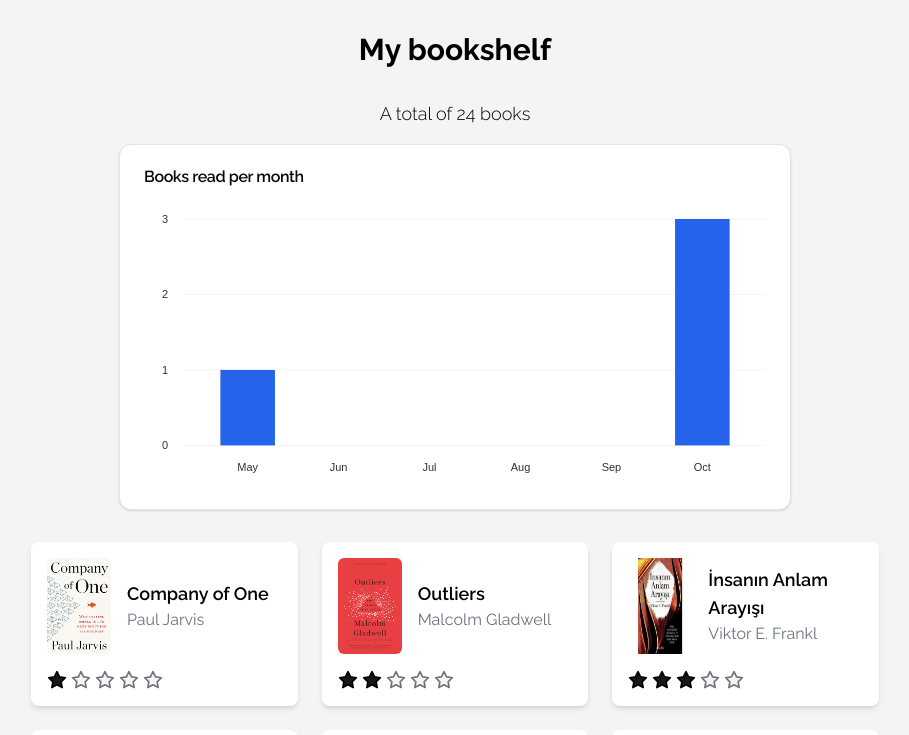
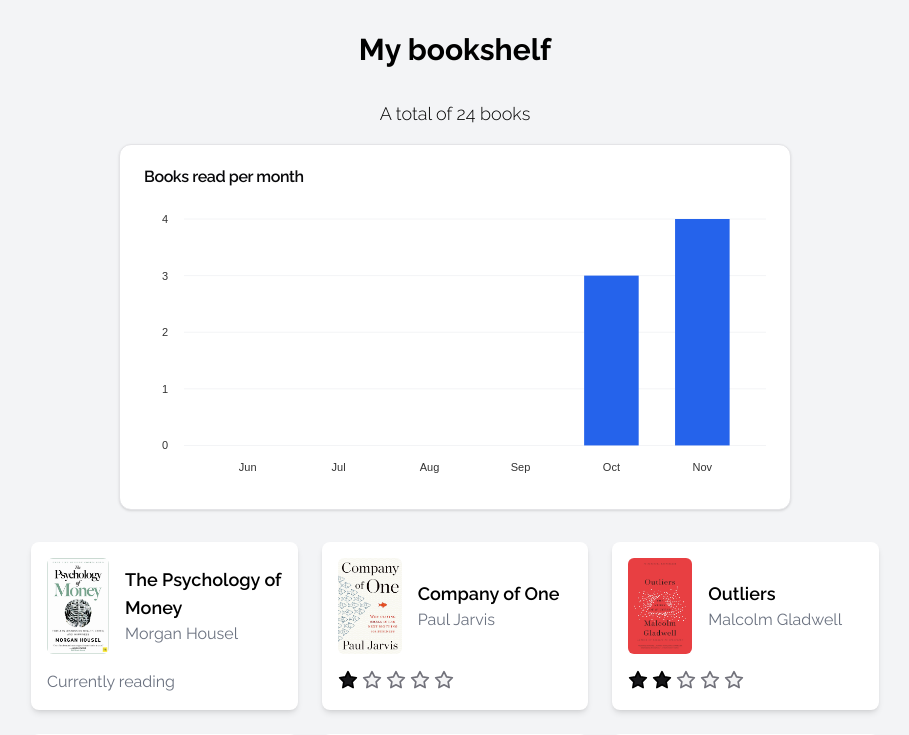
Before and after one commit to selcukcihan/books, a Next.js app: page / in a window 1280 px wide. Shown: the top 735 px of the page, without its empty margins (185-1094 px from the left). Built offline with nearby package versions, Linux system fonts and the light colour scheme.

Commit message:
Fix buttons and current book

```diff
--- a/components/new-bookshelf.tsx
+++ b/components/new-bookshelf.tsx
@@ -19,19 +19,12 @@
 **/
 import { Button } from "@/components/ui/button"
 import { CardTitle, CardHeader, CardContent, Card } from "@/components/ui/card"
-import { Book, Bookshelf } from "../core/model"
+import { Book, Bookshelf, OngoingBook } from "../core/model"
 import BooksChart from './books-chart'
 import Image from 'next/image'
+import Link from "next/link"
 
-const Tile = ({ book }: { book: Book }) => (
-  <div className="bg-white dark:bg-gray-800 rounded-lg shadow-md p-4">
-    <div className="flex items-center mb-4">
-      <Image alt="Book Cover" width="640" height="640" className="w-16 h-24 rounded-md mr-4" src={book.cover} />
-      <div>
-        <h2 className="text-lg font-semibold">{book.title}</h2>
-        <p className="text-gray-500 dark:text-gray-400">{book.author}</p>
-      </div>
-    </div>
+const ArchivedBookTile = ({ book }: { book: Book }) => (
   <div className="flex items-center justify-between">
     <div className="flex items-center space-x-1">
       {[...Array(book.rating)].map((_, index) => (
@@ -42,11 +35,29 @@
       ))}
     </div>
     {book.summary
-        ? <Button className="inline-flex h-8 items-center justify-center rounded-md bg-gray-900 px-4 text-sm font-medium text-gray-50 shadow transition-colors hover:bg-gray-900/90 focus-visible:outline-none focus-visible:ring-1 focus-visible:ring-gray-950 disabled:pointer-events-none disabled:opacity-50 dark:bg-gray-50 dark:text-gray-900 dark:hover:bg-gray-50/90 dark:focus-visible:ring-gray-300">
+      ? <Button className="inline-flex h-8 items-center justify-center rounded-md bg-gray-800 px-4 text-sm font-medium text-gray-50 shadow transition-colors hover:bg-gray-800/80 focus-visible:outline-none focus-visible:ring-1 focus-visible:ring-gray-950 disabled:pointer-events-none disabled:opacity-50 dark:bg-gray-50 dark:text-gray-900 dark:hover:bg-gray-100/90 dark:focus-visible:ring-gray-300">
           Summary
         </Button>
       : null
     }
+  </div>
+)
+
+const Tile = ({ book }: { book: Book }) => (
+  <div className="bg-white dark:bg-gray-800 rounded-lg shadow-md p-4">
+    <Link href={book.externalLink} target="_blank">
+      <div className="flex items-center mb-4">
+        <Image alt="Book Cover" width="640" height="640" className="w-16 h-24 rounded-md mr-4" src={book.cover} />
+        <div>
+          <h2 className="text-lg font-semibold">{book.title}</h2>
+          <p className="text-gray-500 dark:text-gray-400">{book.author}</p>
+        </div>
+      </div>
+    </Link>
+    <div className="flex items-center justify-between">
+      {book.rating
+        ? <ArchivedBookTile book={book} />
+        : <p className="text-gray-500 dark:text-gray-400">Currently reading</p>}
     </div>
   </div>
 )
@@ -68,8 +79,8 @@
           </Card>
         </div>
         <div className="grid grid-cols-1 md:grid-cols-2 lg:grid-cols-3 gap-6">
-          {bookshelf.archive.map((book, index) => (
-            <Tile key={index} book={book} />
+          {[...bookshelf.current, ...bookshelf.archive].map((book, index) => (
+            <Tile key={index} book={book as any} />
           ))}
         </div>
       </div>
--- a/core/db.ts
+++ b/core/db.ts
@@ -36,14 +36,13 @@
 function extractMonthlyCountsForLast6Months (chartData: Book[]) {
   const now = new Date()
   const sixMonthsAgo = new Date(now)
-  sixMonthsAgo.setMonth(now.getMonth() - 6)
+  sixMonthsAgo.setMonth(now.getMonth() - 5)
   const last6Months = []
   for (let i = 0; i < 6; i++) {
     const month = new Date(sixMonthsAgo)
     month.setMonth(sixMonthsAgo.getMonth() + i)
     last6Months.push({
       name: month.toLocaleString('default', { month: 'short' }),
-      // .filter(book => book.start.getMonth() === month.getMonth())
       count: chartData.filter(book => book.start.getMonth() === month.getMonth()).length,
     })
   }
@@ -60,6 +59,7 @@
     rating: parseInt(book.rating),
     start: new Date(Date.parse(book.start)),
     end: new Date(Date.parse(book.end)),
+    summary: book.summary,
   }))
   const current = rawData.current.map((book: any) => ({
     title: book.title,
```
Lines whose indentation alone changed are shown as unchanged.
